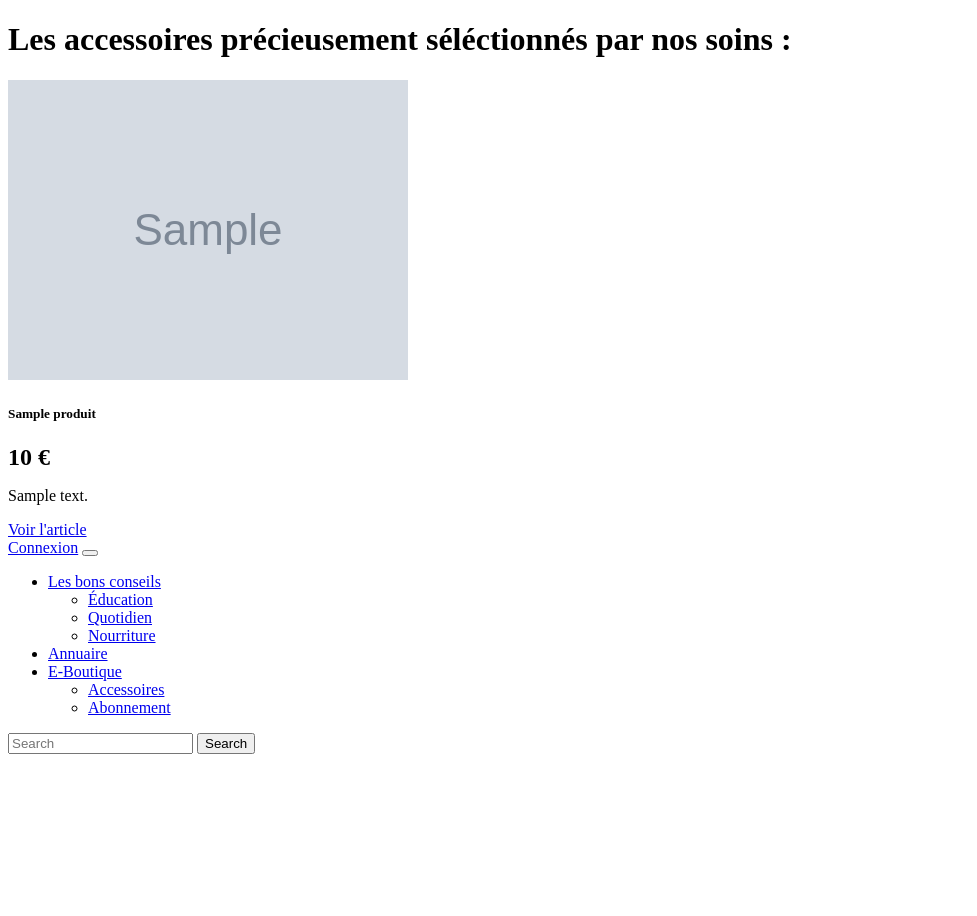
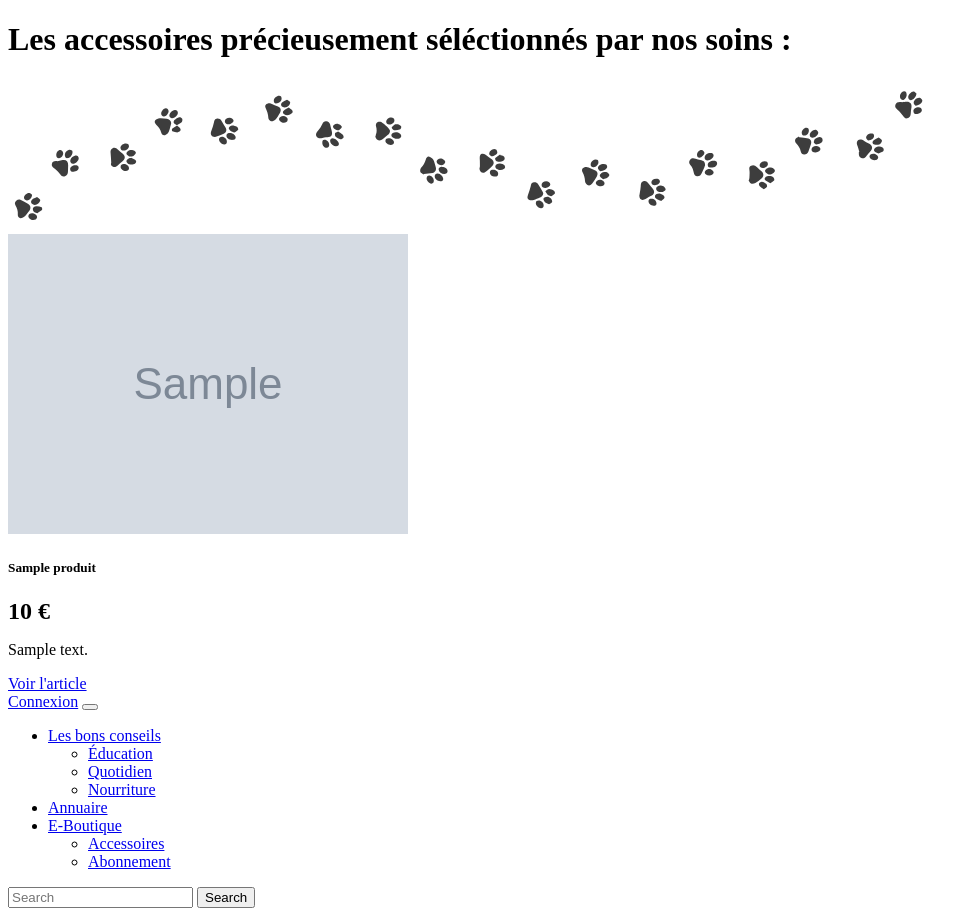
Before and after one commit to emajle/projetwf3, a Symfony app: template templates/e_boutique/accessoires.html.twig in a window 1280 px wide. Shown: the whole page, without its empty margins (0-977 px from the left). Before the commit the page ends 754 px from the top, so only its background shows below. Run offline with Twig, Linux system fonts and the light colour scheme; the template is opened without the code that fills it: most values are stand-ins (such as "Sample title", 1, 10 or a date in 2020); grey boxes marked "Sample" are stand-in pictures; some libraries are stand-ins or nearby versions.

Commit message:
custom page accessoires

```diff
--- a/assets/styles/custom.scss
+++ b/assets/styles/custom.scss
@@ -9,3 +9,7 @@ $info: #333333;
 .textexp{
     color:$secondary;
 }
+
+.container {
+    padding-top: 80px;
+  }
--- a/templates/base.html.twig
+++ b/templates/base.html.twig
@@ -29,7 +29,7 @@
 
 	</head>
 	<body>
-<h1 class="m-3 p-3 text-primary">{% block h1 %}{% endblock %}</h1>
+{% block h1 %}{% endblock %}
 		<div class="container">
 			{% block body %}
 				{% for message in app.flashes("success") %}
--- a/templates/e_boutique/_content.html.twig
+++ b/templates/e_boutique/_content.html.twig
@@ -1,14 +1,22 @@
 
 
-<div class="card">
-    <img src="{{ asset('/uploads/photos/'~ produit.photo) }}" alt="" class="card-img-top">
+<div class="card-dek">
+    <img src="{{ asset('/uploads/photos/'~ produit.photo) }}" alt="" class="card-img-top card-img-accessoire">
     <div class="card-body">
         <h5 class="card-title">{{ produit.titre }}</h5>
         <div class="card-title text-primary" style="font-weight: bold; font-size: 1.5rem;">
         {{ produit.prix }} €
         </div>
+
         <p class="text text-muted">{{ produit.description }}</p>
     </div>
-    <a href="{{ produit.origineSite }}" class="btn btn-primary" target="_blank">Voir l'article</a>
+
+    {% if app.user.abonnement is not null %}
+         <a href="{{ produit.origineSite }}" class="btn btn-primary" target="_blank">Profitez de -10%</a>
+        {% else %}
+        <a href="{{ produit.origineSite }}" class="btn btn-primary" target="_blank">Voir l'article</a>
+
+        {% endif %}
+
 
 </div>
--- a/templates/e_boutique/accessoires.html.twig
+++ b/templates/e_boutique/accessoires.html.twig
@@ -2,12 +2,13 @@
 
 {% block title %}Accessoires{% endblock %}
 
-{% block h1 %}Les accessoires précieusement séléctionnés par nos soins : {% endblock %}
+{% block h1 %}<h1 class="mt-5 pt-5 text-center fw-normal">Les accessoires précieusement séléctionnés par nos soins : </h1>
+<img id="print-dog" src="{{asset('/images/CAREPET_Paws2.svg')}}" alt="empruntes de chien">{% endblock %}
 {% block body %}
 
 <div class="container">
   <div class="row">
-    <div class="col-md-3 ">
+
 
     {# Futurs filtres #}
     {#   <p>Filtrer</p>
@@ -17,8 +18,8 @@
         {% endfor %}
       </form> #}
 
-    </div>
-    <div class="col-md-9 ml-5">
+
+    <div class="col-md-12">
       <div class="grid" id="content">
         {% for produit in produits %}
           {% include "e_boutique/_content.html.twig" with {produit: produit} only %}
```
Also changed, not shown: assets/styles/app.scss (+17 -0 lines), public/images/Annotation 2021-05-27 120351.jpg (added), public/uploads/photos/6e6304a584eef3f9bbf82ca9e84fcab8.jpg (added), public/uploads/photos/c879c2b6633e3f1a53d6ae700fc8f834.jpg (added).
